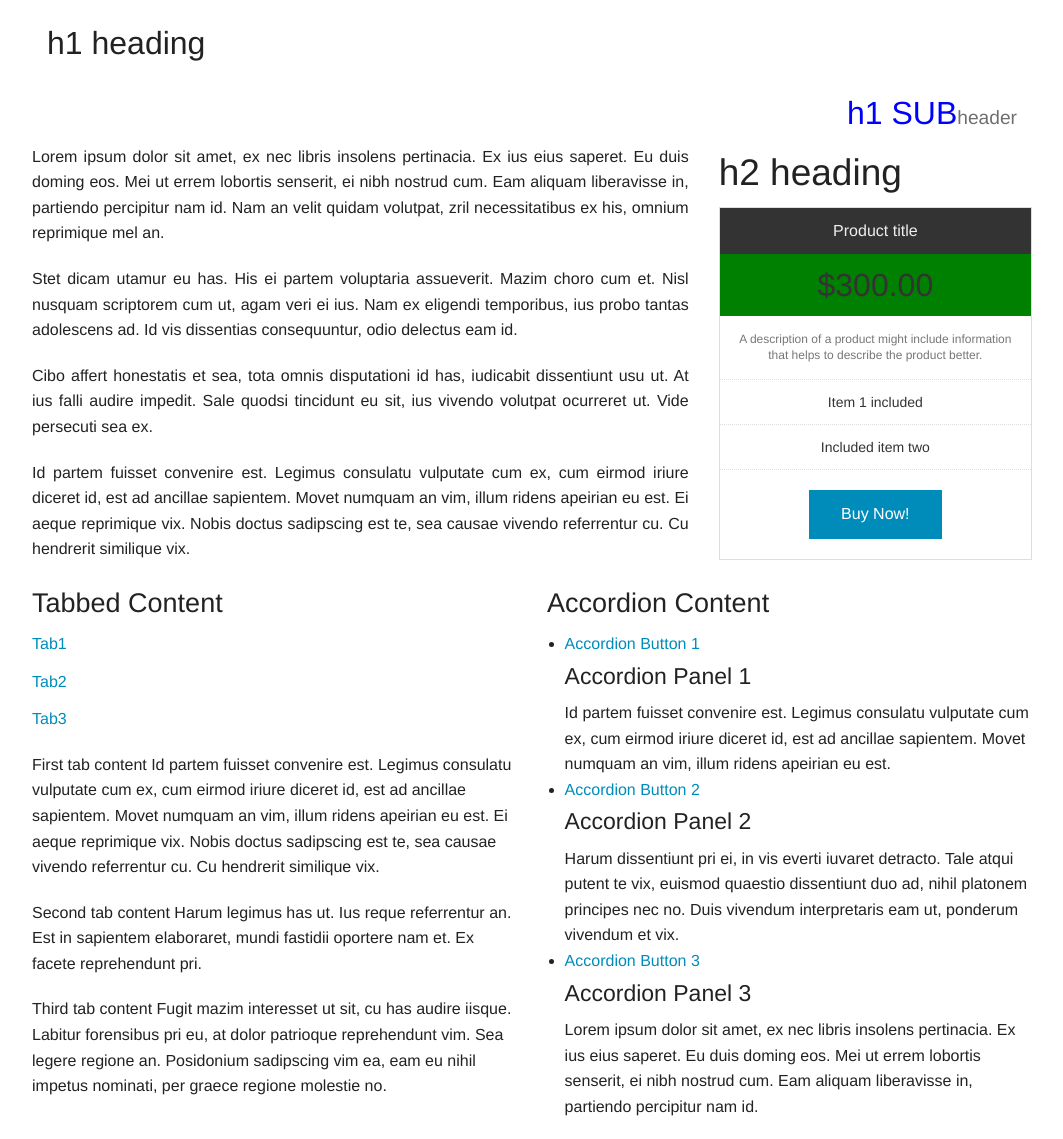
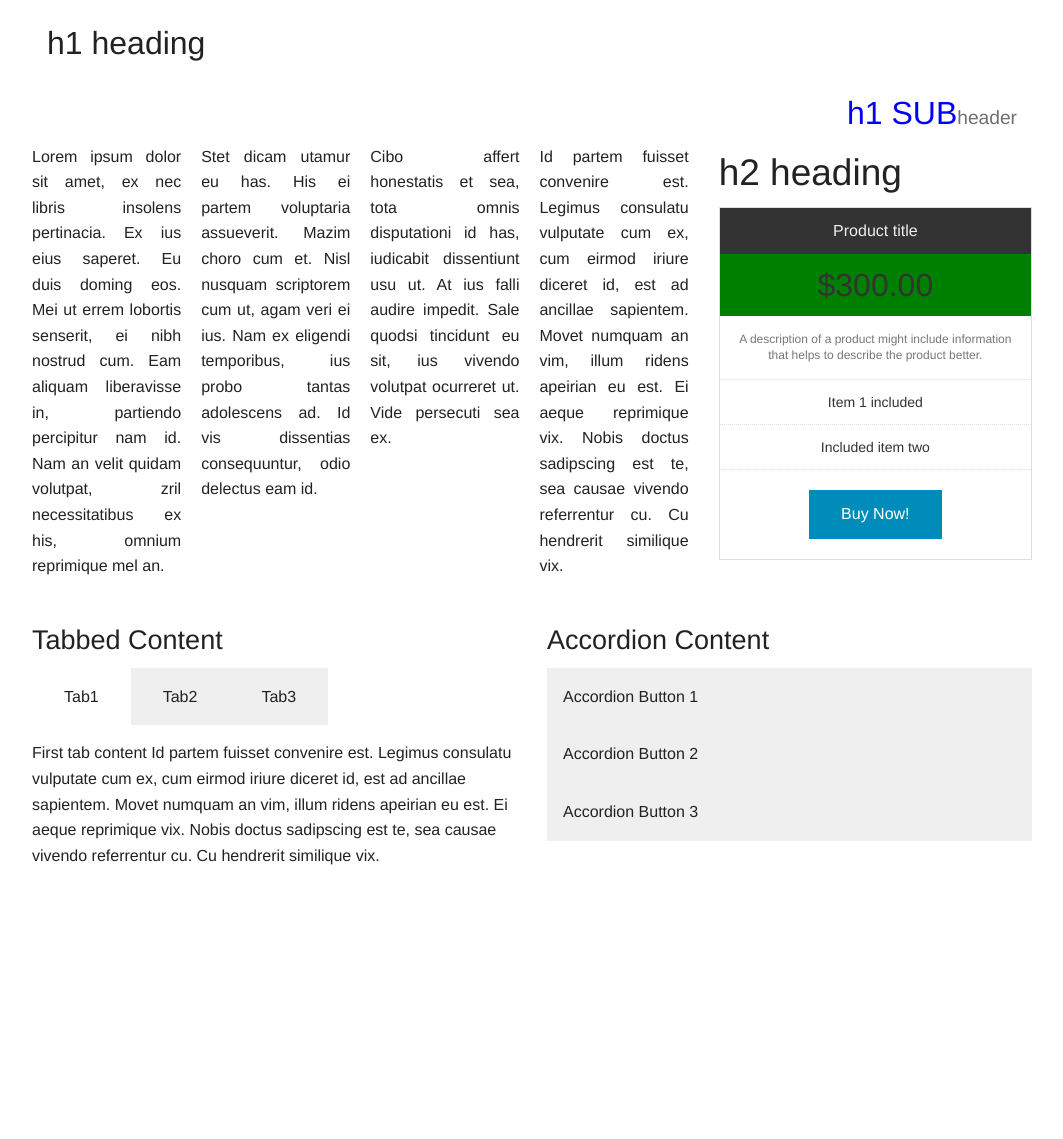
Before and after one commit to algoulart/flaskZurb, a Flask app: page /styles in a window 1280 px wide. Shown: the whole page, without its empty margins (108-1171 px from the left). After the commit the page ends 865 px from the top, so only its background shows below. Run offline with Flask 2, Linux system fonts and the light colour scheme; some libraries are stand-ins or nearby versions.

Commit message:
Tabbed and Accordion content

```diff
--- a/templates/styles.html
+++ b/templates/styles.html
@@ -11,11 +11,15 @@
 <div class="row">
 	<div class="medium-8 columns text-justify">
 
-		<p>Lorem ipsum dolor sit amet, ex nec libris insolens pertinacia. Ex ius eius saperet. Eu duis doming eos. Mei ut errem lobortis senserit, ei nibh nostrud cum. Eam aliquam liberavisse in, partiendo percipitur nam id. Nam an velit quidam volutpat, zril necessitatibus ex his, omnium reprimique mel an.</p>
-		<p>Stet dicam utamur eu has. His ei partem voluptaria assueverit. Mazim choro cum et. Nisl nusquam scriptorem cum ut, agam veri ei ius. Nam ex eligendi temporibus, ius probo tantas adolescens ad. Id vis dissentias consequuntur, odio delectus eam id.</p>
-		<p>Cibo affert honestatis et sea, tota omnis disputationi id has, iudicabit dissentiunt usu ut. At ius falli audire impedit. Sale quodsi tincidunt eu sit, ius vivendo volutpat ocurreret ut. Vide persecuti sea ex.</p>
-		<p>Id partem fuisset convenire est. Legimus consulatu vulputate cum ex, cum eirmod iriure diceret id, est ad ancillae sapientem. Movet numquam an vim, illum ridens apeirian eu est. Ei aeque reprimique vix. Nobis doctus sadipscing est te, sea causae vivendo referrentur cu. Cu hendrerit similique vix.</p>
+    <!--BLOCK GRIDS-->
 
+<ul class="medium-block-grid-4">
+		<li><p>Lorem ipsum dolor sit amet, ex nec libris insolens pertinacia. Ex ius eius saperet. Eu duis doming eos. Mei ut errem lobortis senserit, ei nibh nostrud cum. Eam aliquam liberavisse in, partiendo percipitur nam id. Nam an velit quidam volutpat, zril necessitatibus ex his, omnium reprimique mel an.</p></li>
+	  <li><p>Stet dicam utamur eu has. His ei partem voluptaria assueverit. Mazim choro cum et. Nisl nusquam scriptorem cum ut, agam veri ei ius. Nam ex eligendi temporibus, ius probo tantas adolescens ad. Id vis dissentias consequuntur, odio delectus eam id.</p></li>
+		<li><p>Cibo affert honestatis et sea, tota omnis disputationi id has, iudicabit dissentiunt usu ut. At ius falli audire impedit. Sale quodsi tincidunt eu sit, ius vivendo volutpat ocurreret ut. Vide persecuti sea ex.</p></li>
+		<li><p>Id partem fuisset convenire est. Legimus consulatu vulputate cum ex, cum eirmod iriure diceret id, est ad ancillae sapientem. Movet numquam an vim, illum ridens apeirian eu est. Ei aeque reprimique vix. Nobis doctus sadipscing est te, sea causae vivendo referrentur cu. Cu hendrerit similique vix.</p></li>
+</ul>
+  <!--END BLOCKS-->
 	</div>
 	<div class="medium-4 columns">
 		<h2>h2 heading</h2>
@@ -31,40 +35,43 @@
 </div>
 
 <div class='row'>
+  <!-- NAV-LIKE TABLES-->
   <div class='medium-6 columns'>
 	  <h3 >Tabbed Content</h3>
-		<dl>
-		  <dd><a href="#">Tab1</a></dd>
-		  <dd><a href="#">Tab2</a></dd>
-		  <dd><a href="#">Tab3</a></dd>
+		<dl class="tabs" data-tab>
+		  <dd class="tab-title active"><a href="#tab1">Tab1</a></dd>
+		  <dd class="tab-title"><a href="#tab2">Tab2</a></dd>
+		  <dd class="tab-title"><a href="#tab3">Tab3</a></dd>
 		</dl>
-
-		  <div>
+    <div class="tabs-content">
+		  <div id="tab1" class="content active">
 			<p>First tab content Id partem fuisset convenire est. Legimus consulatu vulputate cum ex, cum eirmod iriure diceret id, est ad ancillae sapientem. Movet numquam an vim, illum ridens apeirian eu est. Ei aeque reprimique vix. Nobis doctus sadipscing est te, sea causae vivendo referrentur cu. Cu hendrerit similique vix.</p>
 		  </div>
-		  <div>
+		  <div id="tab2" class="content">
 			<p>Second tab content Harum legimus has ut. Ius reque referrentur an. Est in sapientem elaboraret, mundi fastidii oportere nam et. Ex facete reprehendunt pri.</p>
 		  </div>
-		  <div>
+		  <div id="tab3" class="content">
 			<p>Third tab content Fugit mazim interesset ut sit, cu has audire iisque. Labitur forensibus pri eu, at dolor patrioque reprehendunt vim. Sea legere regione an. Posidonium sadipscing vim ea, eam eu nihil impetus nominati, per graece regione molestie no.</p>
 		  </div>
+    </div>
   </div>
 
+  <!--ACCORDION-->
   <div class='medium-6 columns'>
     <h3 >Accordion Content</h3>
-    <ul>
-      <li> <a href="#">Accordion Button 1</a>
-        <div>
+    <ul class="accordion" data-accordion>
+      <li class="accordion-navigation"> <a href="#acc1">Accordion Button 1</a>
+        <div id="acc1" class="content">
           <h4>Accordion Panel 1</h4>
           Id partem fuisset convenire est. Legimus consulatu vulputate cum ex, cum eirmod iriure diceret id, est ad ancillae sapientem. Movet numquam an vim, illum ridens apeirian eu est. </div>
       </li>
-      <li> <a href="#">Accordion Button 2</a>
-        <div>
+      <li class="accordion-navigation"> <a href="#acc2">Accordion Button 2</a>
+        <div id="acc2" class="content">
           <h4>Accordion Panel 2</h4>
           Harum dissentiunt pri ei, in vis everti iuvaret detracto. Tale atqui putent te vix, euismod quaestio dissentiunt duo ad, nihil platonem principes nec no. Duis vivendum interpretaris eam ut, ponderum vivendum et vix. </div>
       </li>
-      <li> <a href="#">Accordion Button 3</a>
-        <div>
+      <li class="accordion-navigation"> <a href="#acc3">Accordion Button 3</a>
+        <div id="acc3" class="content">
           <h4>Accordion Panel 3</h4>
           Lorem ipsum dolor sit amet, ex nec libris insolens pertinacia. Ex ius eius saperet. Eu duis doming eos. Mei ut errem lobortis senserit, ei nibh nostrud cum. Eam aliquam liberavisse in, partiendo percipitur nam id.  </div>
       </li>
```
